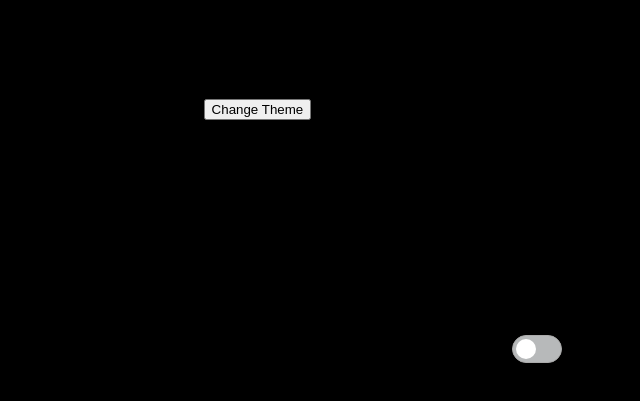
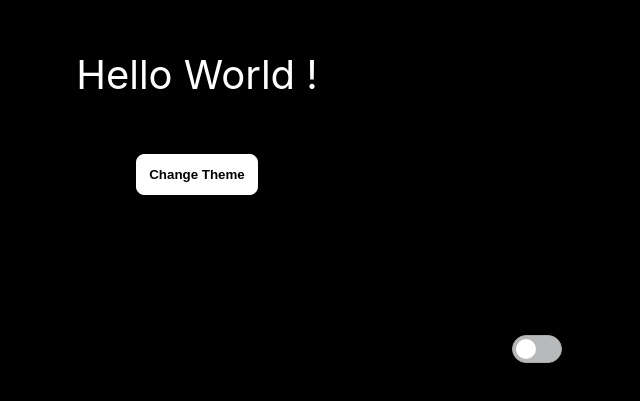
Before and after one commit to Edward1217/25-reactjs-interview-projects, a React (Create React App) app in the folder my-app/: page / in a window 1280 px wide. Shown: the part 275-676 px from the top of the page, without its empty margins (103-743 px from the left). Built offline with nearby package versions, Linux system fonts and the light colour scheme.

Commit message:
toggle for light and dark mode revised

```diff
--- a/my-app/src/components/light-dark-mode/index.jsx
+++ b/my-app/src/components/light-dark-mode/index.jsx
@@ -34,7 +34,7 @@ export default function LightDarkMode() {
     <div className="light-dark-mode" data-theme={theme}>
       <div className="container">
         <p>Hello World !</p>
-        <button onClick={handleToggleTheme}>Change Theme</button>
+        <button className="btn1" onClick={handleToggleTheme}>Change Theme</button>
       </div>
       <div>
         <button className={`toggle-btn ${toggled ? "toggled" :""}`} onClick={handleToggleTheme}>
--- a/my-app/src/components/light-dark-mode/theme.css
+++ b/my-app/src/components/light-dark-mode/theme.css
@@ -20,8 +20,28 @@
   font-size: 20px;
   transition: all 0.5s;
 }
+.light-dark-mode .container {
+  display: flex;
+  justify-content: center;
+  align-items: center;
+  flex-direction: column;
+}
 
+.light-dark-mode .container p {
+  color: var(--text-primary);
+  font-size:40px;
+}
+.light-dark-mode .container .btn1{
+  background-color: var(--button-bg);
+  border: 1px solid var(--button-bg);
+  color: var(--button-text);
+  margin: 15px 0px;
+  padding: 12px;
+  border-radius: 8px;
+  font-weight: 600;
+  cursor: pointer;
 
+}
 .toggle-btn {
   background-color: #b7b9ba;
   border: 1px solid #aaa;
```
Lines whose indentation alone changed are shown as unchanged.
